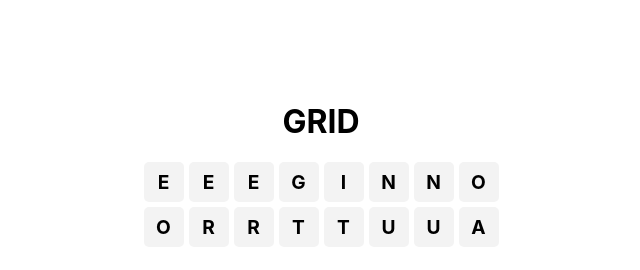
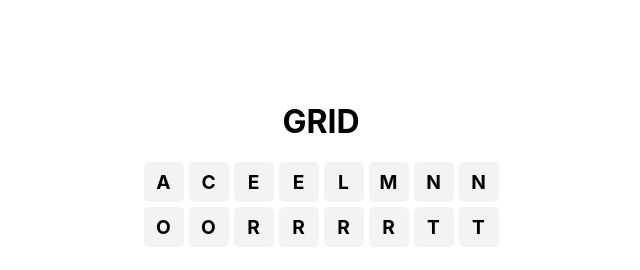
Before and after one commit to ephraimpe/grid, a React (Create React App) app: page / in a window 1280 px wide. Shown: the top 270 px of the page, without its empty margins (319-959 px from the left). Built offline with nearby package versions, Linux system fonts and the light colour scheme.

Commit message:
Updated App

```diff
--- a/src/App.js
+++ b/src/App.js
@@ -4,22 +4,22 @@ import "./App.css";
 
 const App = () => {
   const [availableLetters, setAvailableLetters] = useState([
-    { id: 1, letter: "E", used: 0 },
-    { id: 2, letter: "E", used: 0 },
+    { id: 1, letter: "A", used: 0 },
+    { id: 2, letter: "C", used: 0 },
     { id: 3, letter: "E", used: 0 },
-    { id: 4, letter: "G", used: 0 },
-    { id: 5, letter: "I", used: 0 },
-    { id: 6, letter: "N", used: 0 },
+    { id: 4, letter: "E", used: 0 },
+    { id: 5, letter: "L", used: 0 },
+    { id: 6, letter: "M", used: 0 },
     { id: 7, letter: "N", used: 0 },
-    { id: 8, letter: "O", used: 0 },
+    { id: 8, letter: "N", used: 0 },
     { id: 9, letter: "O", used: 0 },
-    { id: 10, letter: "R", used: 0 },
+    { id: 10, letter: "O", used: 0 },
     { id: 11, letter: "R", used: 0 },
-    { id: 12, letter: "T", used: 0 },
-    { id: 13, letter: "T", used: 0 },
-    { id: 14, letter: "U", used: 0 },
-    { id: 15, letter: "U", used: 0 },
-    { id: 16, letter: "A", used: 0 },
+    { id: 12, letter: "R", used: 0 },
+    { id: 13, letter: "R", used: 0 },
+    { id: 14, letter: "R", used: 0 },
+    { id: 15, letter: "T", used: 0 },
+    { id: 16, letter: "T", used: 0 },
   ]);
 
   const [grid, setGrid] = useState(
```
